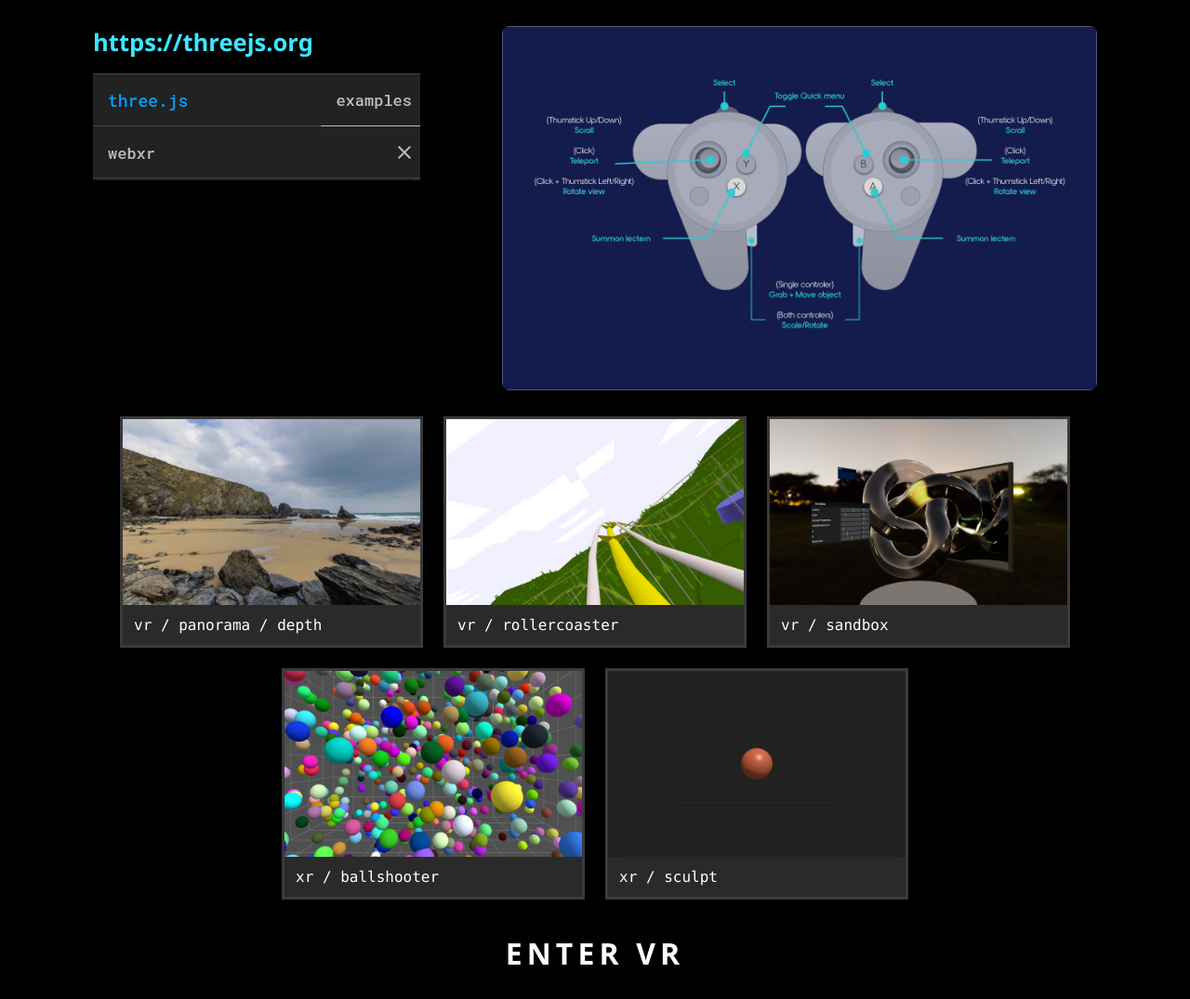
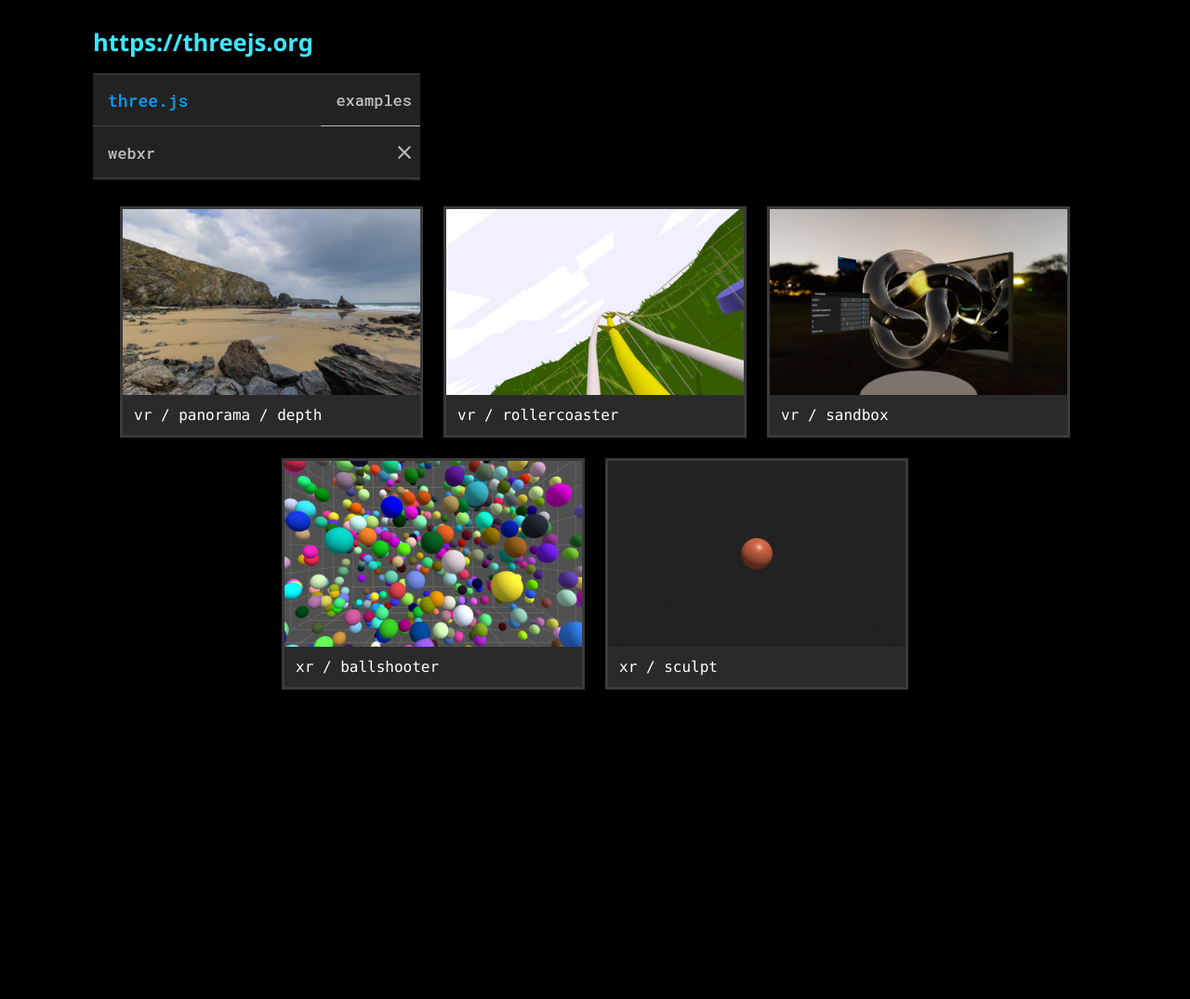
Before and after one commit to Avanith12/cs460vrportal, a plain HTML site: page index.html in a window 1280 px wide. Shown: the whole page at 93% size. After the commit the page ends 800 px from the top, so only its background shows below. Drawn offline with Linux system fonts and the light colour scheme.

Commit message:
cleaned stuff

```diff
--- a/index.html
+++ b/index.html
@@ -14,7 +14,6 @@
         <a class="src" href="https://threejs.org">https://threejs.org</a>
         <img class="examples" src="images/three.js.png" width="352" height="115" alt="three.js examples, webxr">
       </div>
-      <img class="controls" src="images/vr_basic_controls.png" width="1402" height="858" alt="Quest controllers">
     </header>
 
     <main class="grid">
@@ -39,8 +38,6 @@
         <span>xr / sculpt</span>
       </a>
     </main>
-
-    <p class="enter">ENTER VR</p>
   </div>
 </body>
 </html>
--- a/styles.css
+++ b/styles.css
@@ -31,12 +31,6 @@ body {
   width: min(352px, 100%);
   height: auto;
   margin-top: 16px;
-}
-
-.controls {
-  width: min(640px, 100%);
-  height: auto;
-  border-radius: 8px;
 }
 
 .grid {
@@ -74,18 +68,3 @@ body {
   padding: 12px;
   font-family: ui-monospace, Menlo, Consolas, monospace;
 }
-
-.enter {
-  margin: 36px 0 8px;
-  text-align: center;
-  font-size: 2rem;
-  font-weight: 800;
-  letter-spacing: 0.16em;
-}
-
-@media (max-width: 800px) {
-  .top {
-    flex-direction: column;
-    align-items: stretch;
-  }
-}
```
